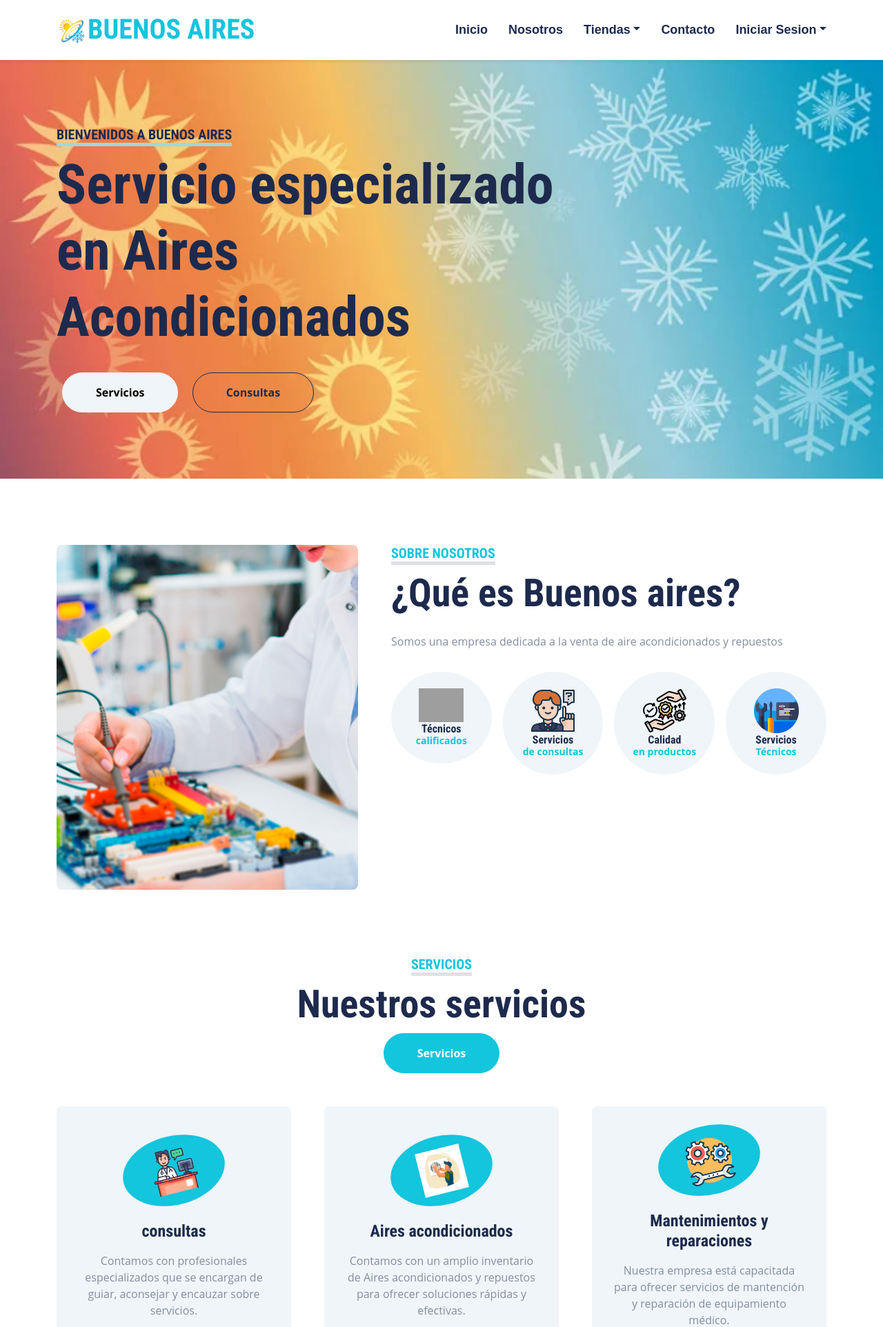
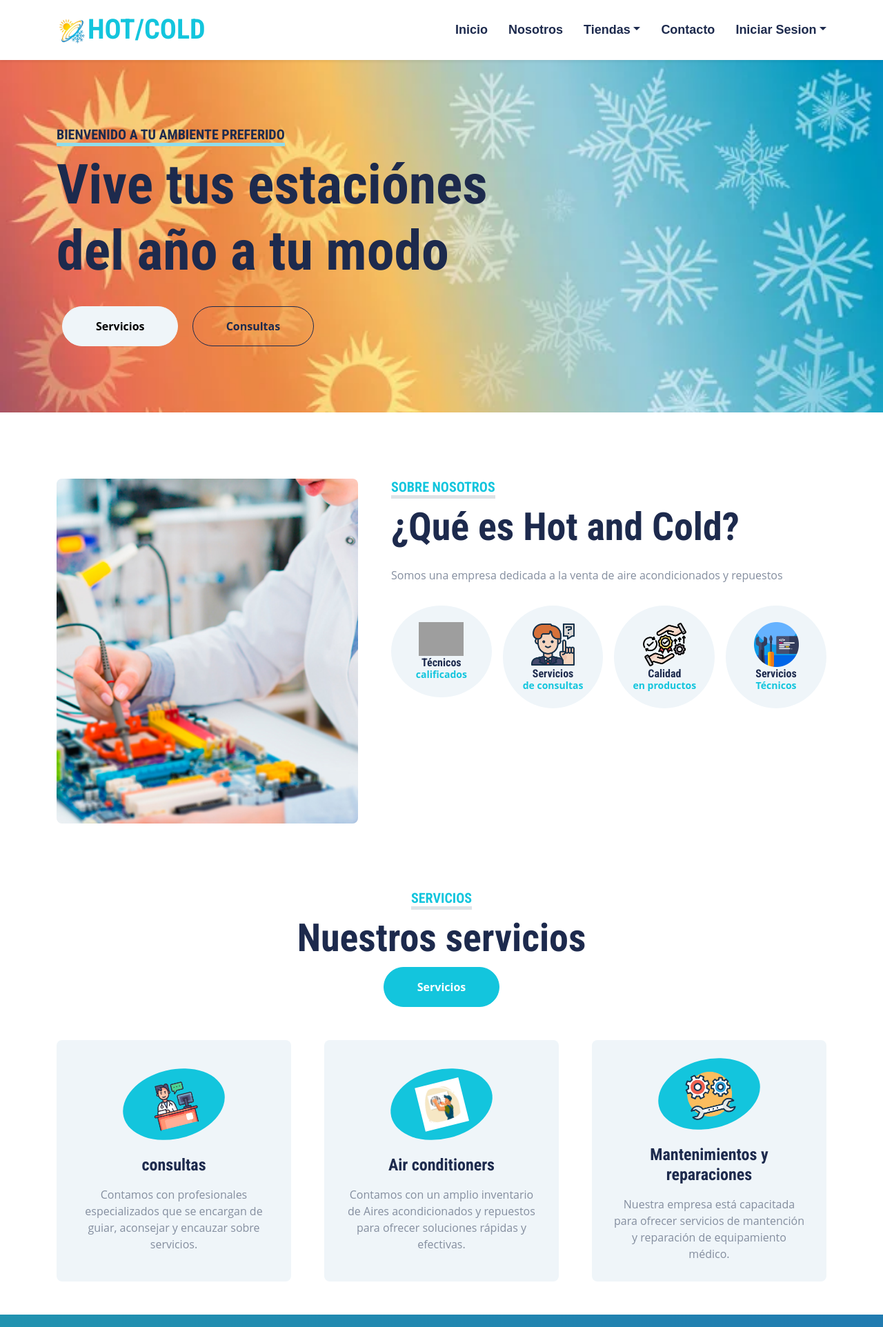
Before and after one commit to ExequielToro/mi-tienda-online, a Django app: page / in a window 1280 px wide. Shown: the top 1924 px of the page at 69% size. Run offline with Django 4.2, Linux system fonts and the light colour scheme; some libraries are stand-ins or nearby versions; grey boxes are pictures that could not be loaded.

Commit message:
feat: agregar nueva funcionalidad inicial

```diff
--- a/BuenosAires/MedServ_app/templates/base.html
+++ b/BuenosAires/MedServ_app/templates/base.html
@@ -79,7 +79,7 @@
               <img
                 src="{% static 'img/logo.jpg' %}"
                 class="icon_narvar"
-              />Buenos Aires
+              />Hot/Cold
             </h1>
           </a>
           <button
@@ -159,7 +159,7 @@
               <img
                 src="{% static 'img/gmail.png' %}"
                 class="icon"
-              />cliente@BuenosAires.cl
+              />cliente@hotandcold.cl
             </p>
             <p class="mb-0" style="color: black">
               <img src="{% static 'img/llamada.png' %}" class="icon" />+56 9
@@ -240,7 +240,7 @@
         <div class="row g-5">
           <div class="col-md-6 text-center text-md-start">
             <p class="mb-md-0" style="color: black">
-              &copy; <a style="color: black" href="#">Buenos Aires</a>. All Rights
+              &copy; <a style="color: black" href="#">Hot and Cold</a>. All Rights
               Reserved.
             </p>
           </div>
--- a/BuenosAires/MedServ_app/templates/bodega.html
+++ b/BuenosAires/MedServ_app/templates/bodega.html
@@ -173,7 +173,7 @@
 
     <!-- Productos-->
     <center>
-    <h2 class="d-inline-block text-primary text-uppercase border-bottom border-5">Bodega</h2>
+    <h2 class="d-inline-block text-primary text-uppercase border-bottom border-5">Bodegaaa</h2>
     </center>
 
 
--- a/BuenosAires/MedServ_app/templates/contacto.html
+++ b/BuenosAires/MedServ_app/templates/contacto.html
@@ -21,7 +21,7 @@
                                 <h2>INFORMACION<br>DE CONTACTO</h2>
                             </section>
                             <section class="info_items">
-                                <p><img src="{% static 'img/gmail.png' %}" class="icon"> contactos@BuenosAires.cl</p>
+                                <p><img src="{% static 'img/gmail.png' %}" class="icon"> contactos@hotandcold.cl</p>
                                 <p><img src="{% static 'img/llamada.png' %}" class="icon"> 2 1234 56789</p>
                                 <p ><img src="{% static 'img/ubicacion.png' %}" class="icon"> calle 123, Chile</p>
                             </section>
--- a/BuenosAires/MedServ_app/templates/equipos.html
+++ b/BuenosAires/MedServ_app/templates/equipos.html
@@ -16,7 +16,7 @@
     <div class="container-flex">
         <div class="text-center mx-auto mb-5" style="max-width: 500px;">
             <br><br>
-            <h2 class="d-inline-block text-primary text-uppercase border-bottom border-5">Aires Acondicionados</h2>
+            <h2 class="d-inline-block text-primary text-uppercase border-bottom border-5">tienda-online</h2>
         </div>
         <div class="contenedor-items d-flex">
         {% for x in lista %}
--- a/BuenosAires/MedServ_app/templates/index.html
+++ b/BuenosAires/MedServ_app/templates/index.html
@@ -1,7 +1,7 @@
 {% extends 'base.html' %}
 
 {% load static %}
-<title>{% block title %}Buenos aires{% endblock %}</title>
+<title>{% block title %}Hot and Cold{% endblock %}</title>
 {% block contenido %}
 
   <body>
@@ -28,10 +28,10 @@
               class="d-inline-block text-black text-uppercase border-bottom border-5"
               style="border-color: rgb(144, 221, 235) !important"
             >
-              Bienvenidos a Buenos Aires
+              Bienvenido a tu ambiente preferido
             </h5>
             <h1 class="display-1 text-black mb-md-4">
-              Servicio especializado en Aires Acondicionados
+              Vive tus estaciónes del año a tu modo
             </h1>
             <div class="pt-2">
               <a
@@ -70,7 +70,7 @@
               >
                 Sobre nosotros
               </h5>
-              <h1 class="display-4">¿Qué es Buenos aires?</h1>
+              <h1 class="display-4">¿Qué es Hot and Cold?</h1>
             </div>
             <p>
               Somos una empresa dedicada a la venta de aire acondicionados y repuestos
@@ -167,7 +167,7 @@
               <div class="service-icon mb-4">
                 <img src="{% static 'img/aires1.jpg' %}" class="icons" />
               </div>
-              <h4 class="mb-3">Aires acondicionados</h4>
+              <h4 class="mb-3">Air conditioners</h4>
               <p class="m-0">
                 Contamos con un amplio inventario de Aires acondicionados y repuestos para
                 ofrecer soluciones rápidas y efectivas.
--- a/BuenosAires/MedServ_app/templates/nosotros.html
+++ b/BuenosAires/MedServ_app/templates/nosotros.html
@@ -28,7 +28,7 @@
               >
                 Sobre nosotros
               </h5>
-              <h1 class="display-4">¿Qué es Buenos Aires?</h1>
+              <h1 class="display-4">¿Qué es Hot/Cold?</h1>
             </div>
             <p>
                 Somos una empresa dedicada a la venta de aire acondicionados y repuestos
```
Also changed, not shown: BuenosAires/db.sqlite3 (added).
